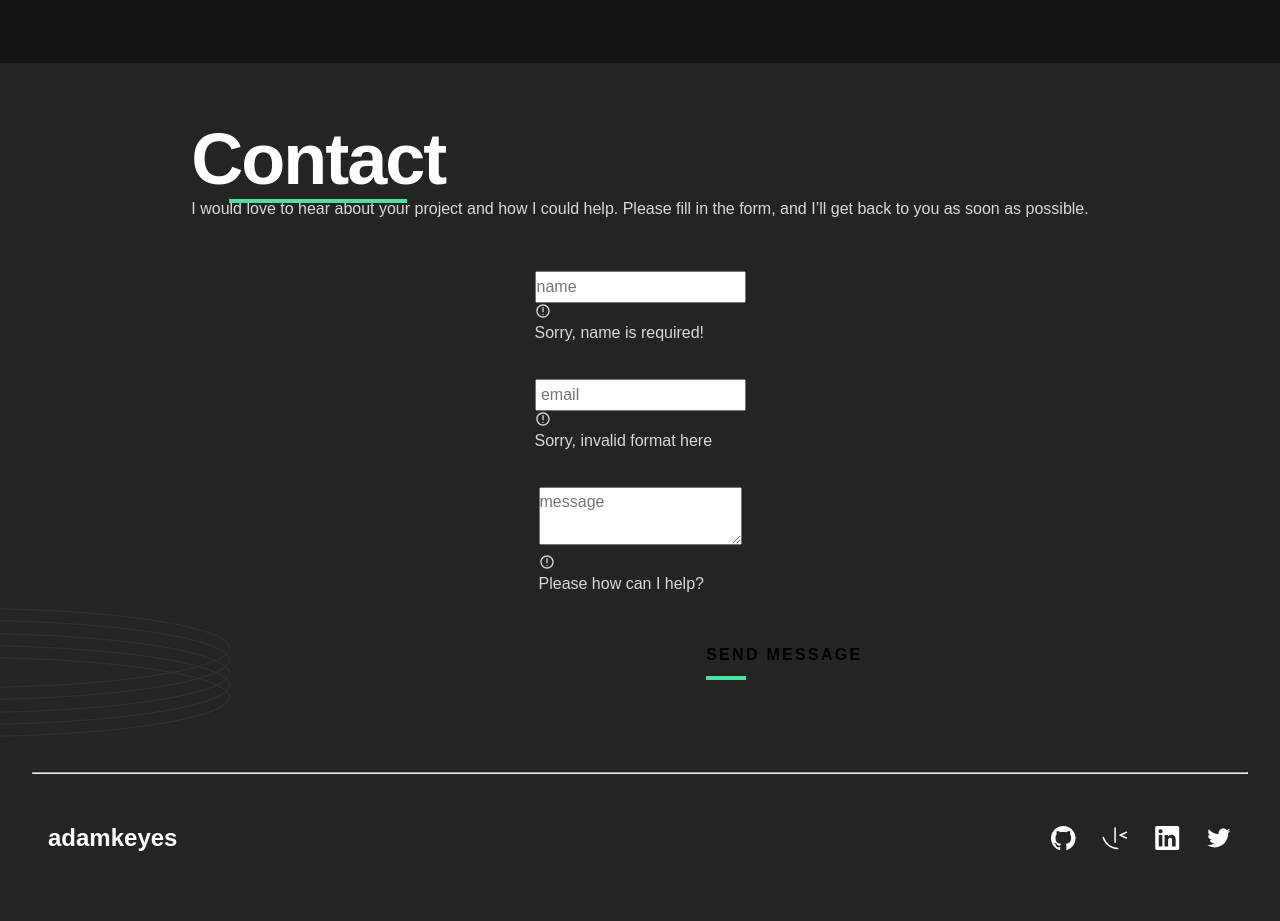
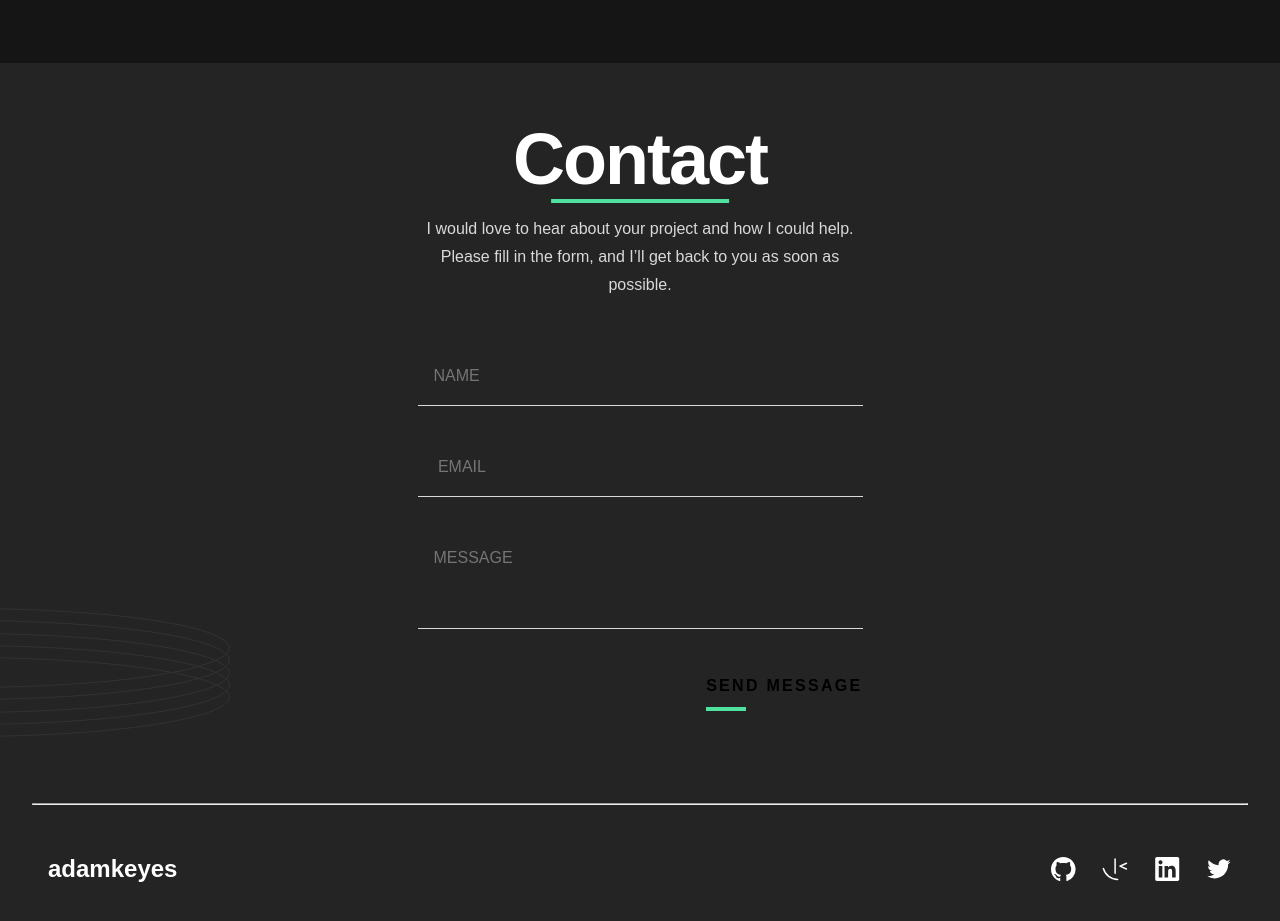
Before and after one commit to Hcmwebs/single-page-dev-portifolio, a React (Vite) app: page / in a window 1280 px wide. Shown: the part 2920-3841 px from the top of the page. Built offline with nearby package versions, Linux system fonts and the light colour scheme.

Commit message:
-rendered FormIntro and Button components -removed the Title component
Signed-off-by: Heze <64218603+Hcmwebs@users.noreply.github.com>

```diff
--- a/src/components/Form.jsx
+++ b/src/components/Form.jsx
@@ -1,10 +1,10 @@
 import React, { useState } from 'react'
 import { CgDanger } from 'react-icons/cg'
+import { FormIntro, Button } from './index'
 import {
-	StyledButton,
 	StyledForm,
+	StyledFormGroup,
 	StyledFormWrapper,
-	StyledTitle,
 } from '../styles'
 
 const Form = () => {
@@ -14,7 +14,7 @@ const Form = () => {
 		message: '',
 	})
 	const [contacts, setContacts] = useState([])
-	const [error, setError] = useState(true)
+	const [error, setError] = useState(false)
 	const [focused, setFocused] = useState(false)
 
 	const handleFocused = () => {
@@ -42,17 +42,9 @@ const Form = () => {
 
 	return (
 		<StyledFormWrapper>
-			<div className='intro'>
-				<StyledTitle>
-					<h2>Contact</h2>
-				</StyledTitle>
-				<p>
-					I would love to hear about your project and how I could help. Please
-					fill in the form, and I’ll get back to you as soon as possible.
-				</p>
-			</div>
+			<FormIntro />
 			<StyledForm onSubmit={handleSubmit}>
-				<div className='form-group'>
+				<StyledFormGroup>
 					<input
 						type='text'
 						name='name'
@@ -62,15 +54,15 @@ const Form = () => {
 						value={contact.name}
 						onChange={handleChange}
 						onBlur={handleFocused}
-						onFocus={() => (contact.name = 'message' && setFocused(true))}
 						focused={focused.toString()}
 						required
 						className='input'
 					/>
-					{error && <CgDanger className='icon' />}
-					{error && <span className='error'>Sorry, name is required!</span>}
-				</div>
-				<div className='form-group'>
+
+					{!error && <CgDanger className='icon' />}
+					{!error && <span className='error'>Sorry, name is required!</span>}
+				</StyledFormGroup>
+				<StyledFormGroup>
 					<input
 						type='email'
 						name='email'
@@ -81,14 +73,13 @@ const Form = () => {
 						value={contact.email}
 						onChange={handleChange}
 						onBlur={handleFocused}
-						onFocus={() => (contact.name = 'message' && setFocused(true))}
 						focused={focused.toString()}
 						className='input'
 					/>
-					{error && <CgDanger className='icon' />}
-					{error && <span className='error'>Sorry, invalid format here</span>}
-				</div>
-				<div className='form-group'>
+					{!error && <CgDanger className='icon' />}
+					{!error && <span className='error'>Sorry, invalid format here</span>}
+				</StyledFormGroup>
+				<StyledFormGroup>
 					<textarea
 						type='text'
 						name='message'
@@ -98,18 +89,17 @@ const Form = () => {
 						value={contact.message}
 						onChange={handleChange}
 						onBlur={handleFocused}
-						onFocus={() => (contact.name = 'message' && setFocused(true))}
+						onFocus={() => {
+							contact.name === 'message' && setFocused(true)
+						}}
 						focused={focused.toString()}
 						required
 						className='textArea'
 					/>
-					{error && <CgDanger className='icon' />}
-					{error && <span className='error'> Please how can I help?</span>}
-				</div>
-
-				<StyledButton type='submit' className='submit'>
-					Send message
-				</StyledButton>
+					{!error && <CgDanger className='icon' />}
+					{!error && <span className='error'> Please how can I help?</span>}
+				</StyledFormGroup>
+				<Button />
 			</StyledForm>
 		</StyledFormWrapper>
 	)
```
